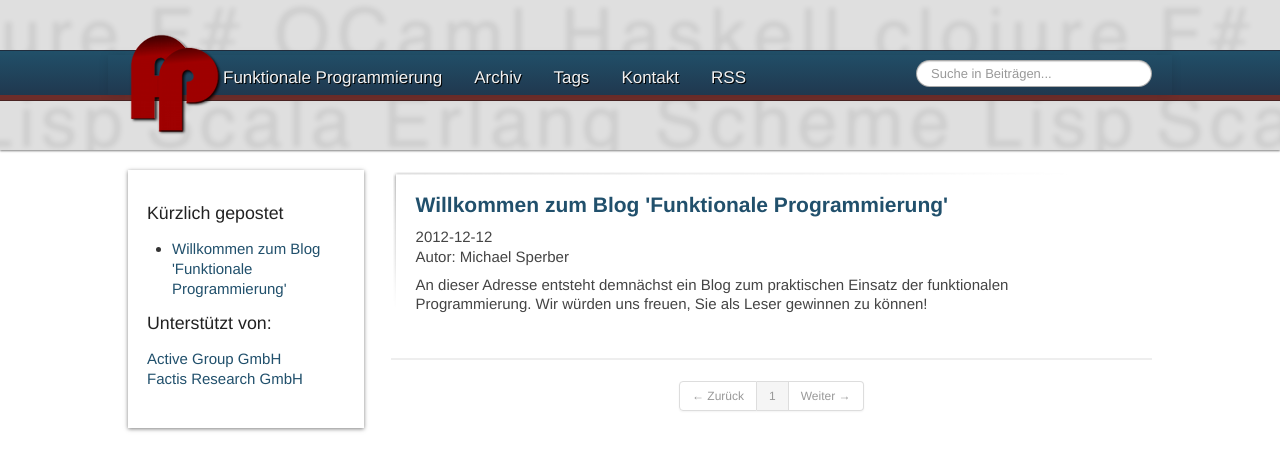
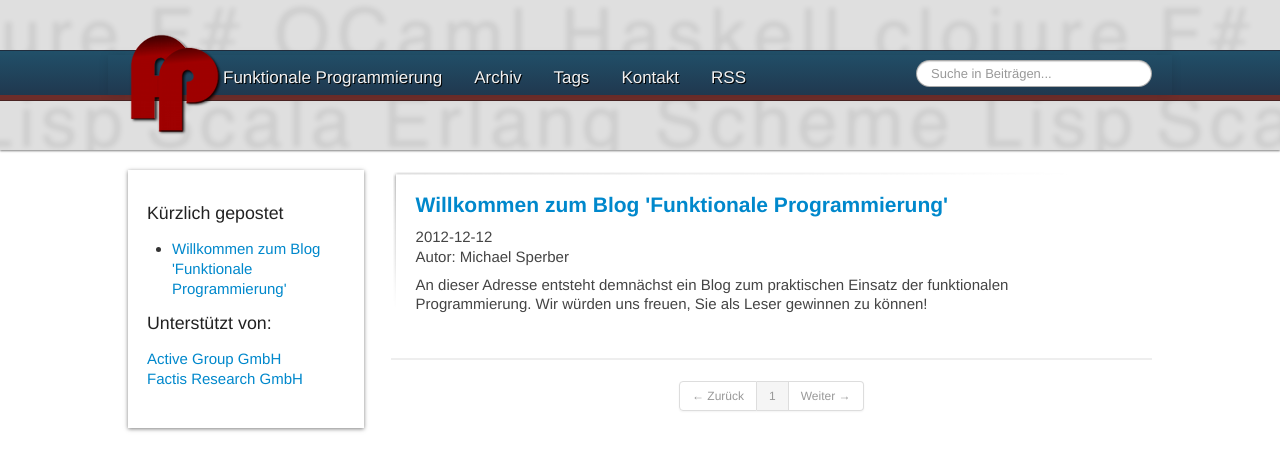
Before and after one commit to funktionale-programmierung/funktionale-programmierung.github.com, a Jekyll site: the page built from index.html, in a window 1280 px wide. Shown: the top 471 px of the page. Built offline with Jekyll 4.4.1, drawn with Linux system fonts in a browser that asks for light colours; some web fonts are replaced; the list of posts is cut into pages by our own code.

Commit message:
made links more visible

```diff
--- a/css/main.css
+++ b/css/main.css
@@ -44,11 +44,6 @@ h4 { font-size:1em; color:#94152a; font-weight:bold; }
 h5 { font-size:1em; color:#000000; font-weight:bold; }
 
 h6 { font-size:0.7em; color:#000000; font-weight:normal; }
-
-a {
-	text-decoration: none;
-	color: rgb(33,80,108);
-}
 
 #center {
   text-align:center;
```
